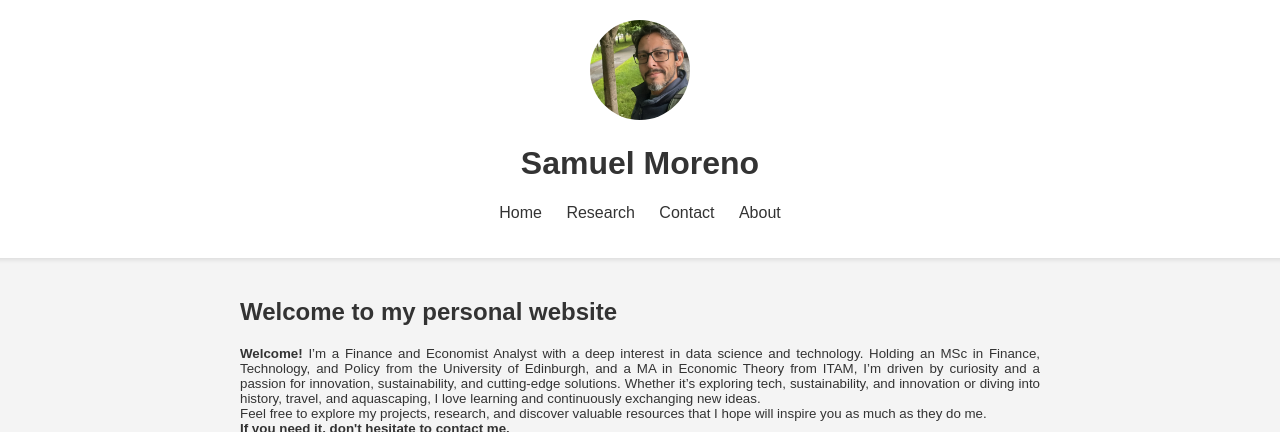
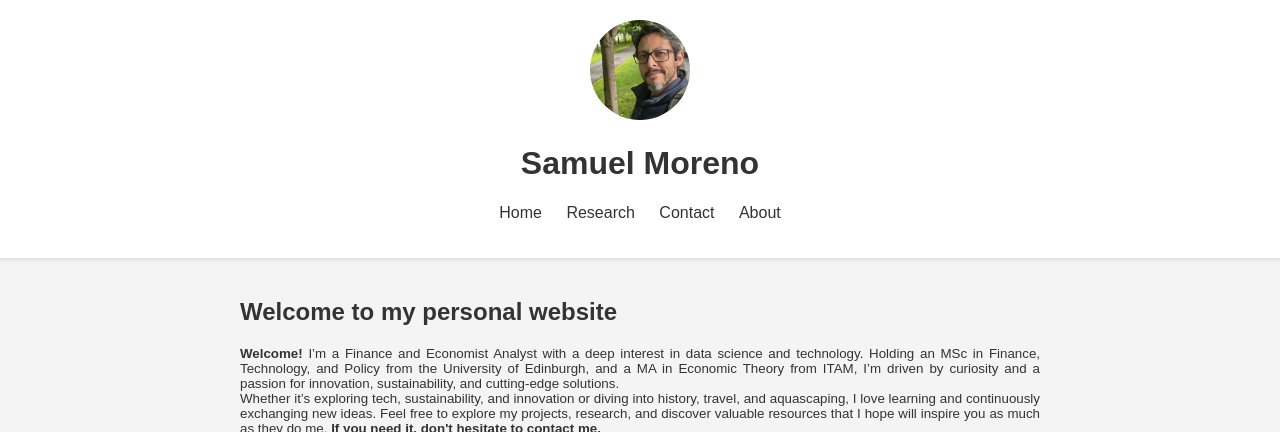
Before and after one commit to GregSom-MSc/GregSom-MSc.github.io, a Jekyll site: the page built from index.md, in a window 1280 px wide, cut to the strip 0-432 px from the top of the page. Built offline with Jekyll 4.4.1, drawn with Linux system fonts in a browser that asks for light colours.

Commit message:
Update index.md

```diff
--- a/index.md
+++ b/index.md
@@ -5,18 +5,17 @@
 ## Welcome to my personal website
 
 <div style="text-align: justify;font-size:smaller;">
-<b>Welcome!</b> I’m a Finance and Economist Analyst with a deep interest in data science and technology. Holding an MSc in Finance, Technology, and Policy from the University of Edinburgh, and a MA in Economic Theory from ITAM, I’m driven by curiosity and a passion for innovation, sustainability, and cutting-edge solutions.
+<b>Welcome!</b>
+
+I’m a Finance and Economist Analyst with a deep interest in data science and technology. Holding an MSc in Finance, Technology, and Policy from the University of Edinburgh, and a MA in Economic Theory from ITAM, I’m driven by curiosity and a passion for innovation, sustainability, and cutting-edge solutions.<br>
 Whether it’s exploring tech, sustainability, and innovation or diving into history, travel, and aquascaping, I love learning and continuously exchanging new ideas.
 
-<br>
 
 Feel free to explore my projects, research, and discover valuable resources that I hope will inspire you as much as they do me.
 
-<br>
+<b>If you need it, don't hesitate to contact me. </b>
 
-<b>If you need it, don't hesitate to contact me. </b>
 </div>
-<br>
 
 <iframe src="https://ghchart.rshah.org/GregSom-MSc" frameborder="0" scrolling="0" width="100%" height="150px" style="max-width: 600px; margin: auto;"></iframe>
 
```
